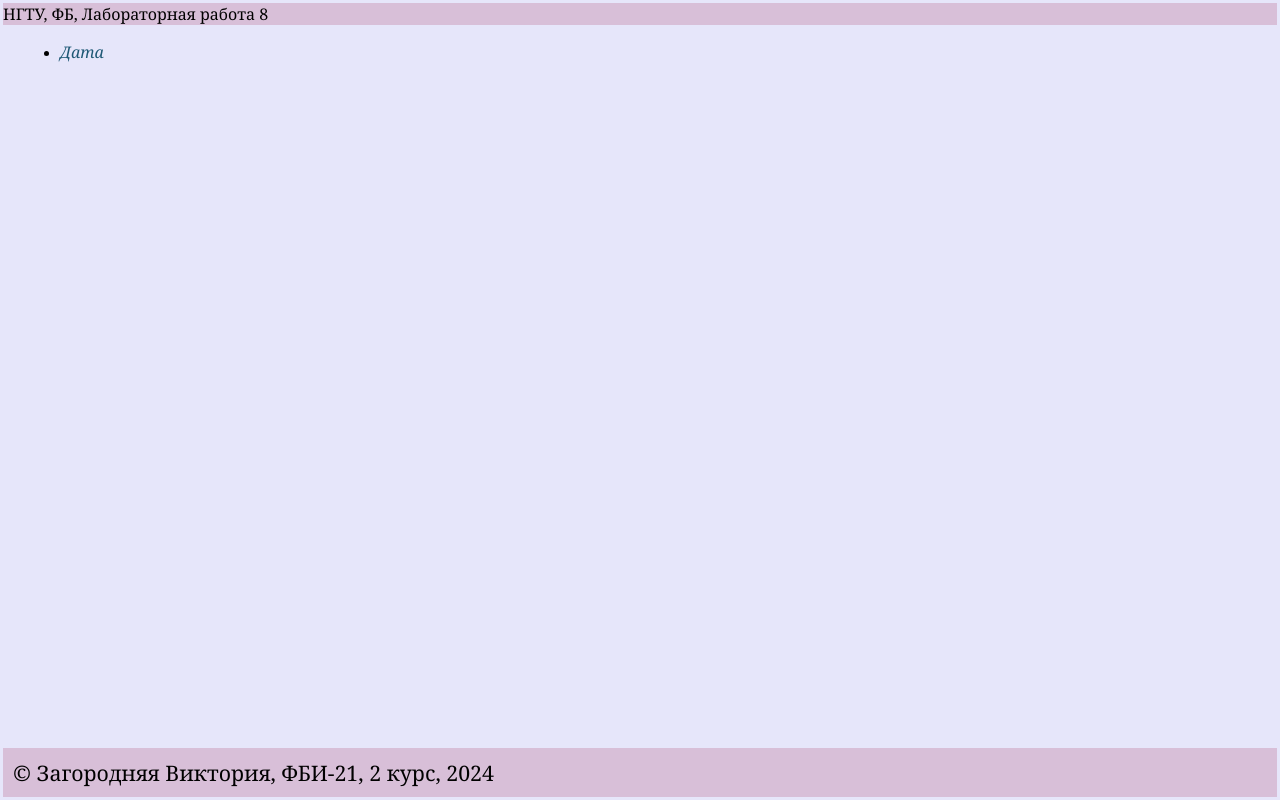
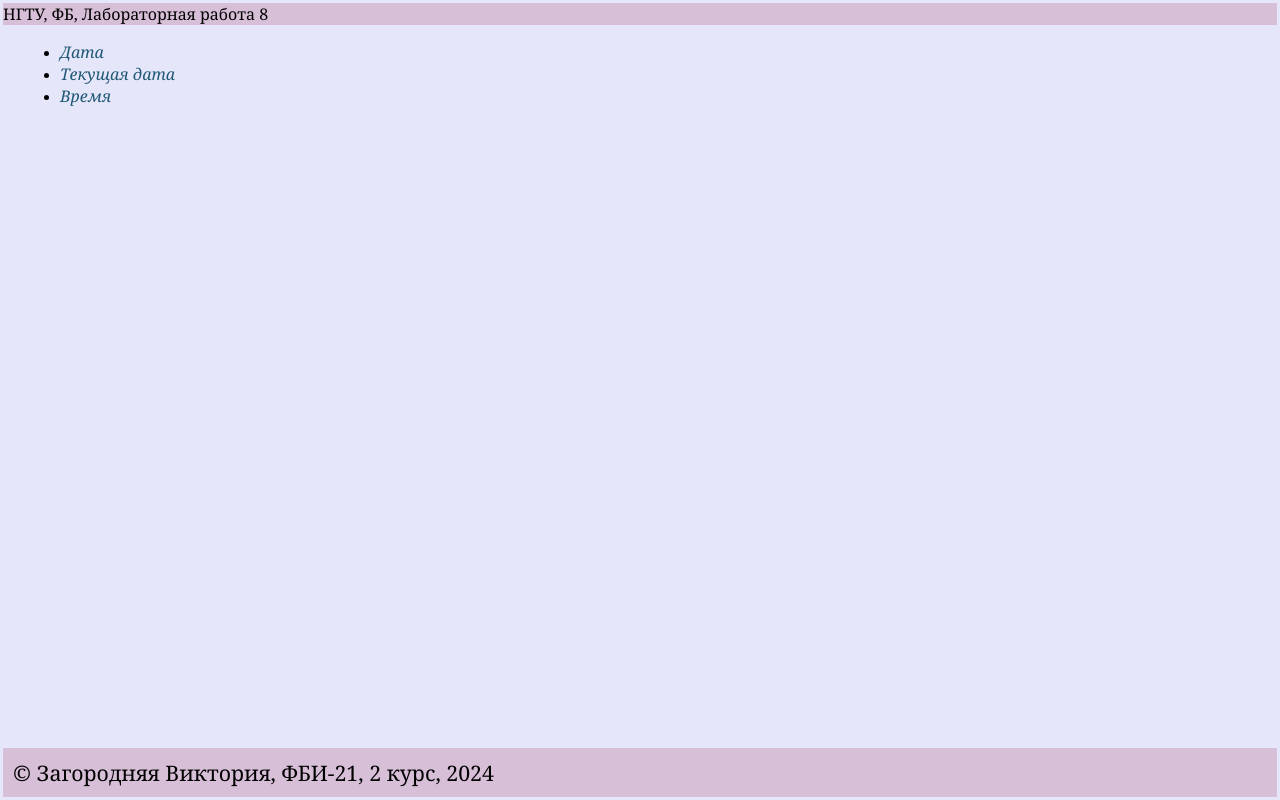
Before and after one commit to sllasshiiy/WEB-Front-Labs-Vika, a plain HTML site: page lab8/lab8.html in a window 1280 px wide. Drawn offline with Linux system fonts and the light colour scheme.

Commit message:
Лабораторная работа №8

```diff
--- a/lab8/lab8.html
+++ b/lab8/lab8.html
@@ -17,6 +17,8 @@
     <main>
         <ul>
         <li><a href="date.html">Дата</a></li>
+        <li><a href="get-days-count.html">Текущая дата</a></li>
+        <li><a href="time.html">Время</a></li>
         </ul>
     </main>
 
```
Also changed, not shown: index.html (+1 -1 lines).
